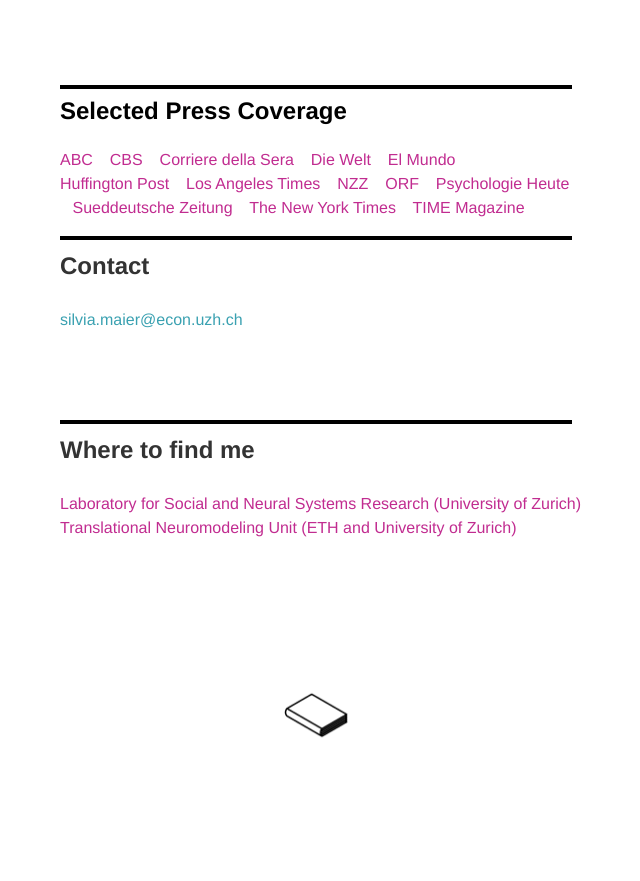
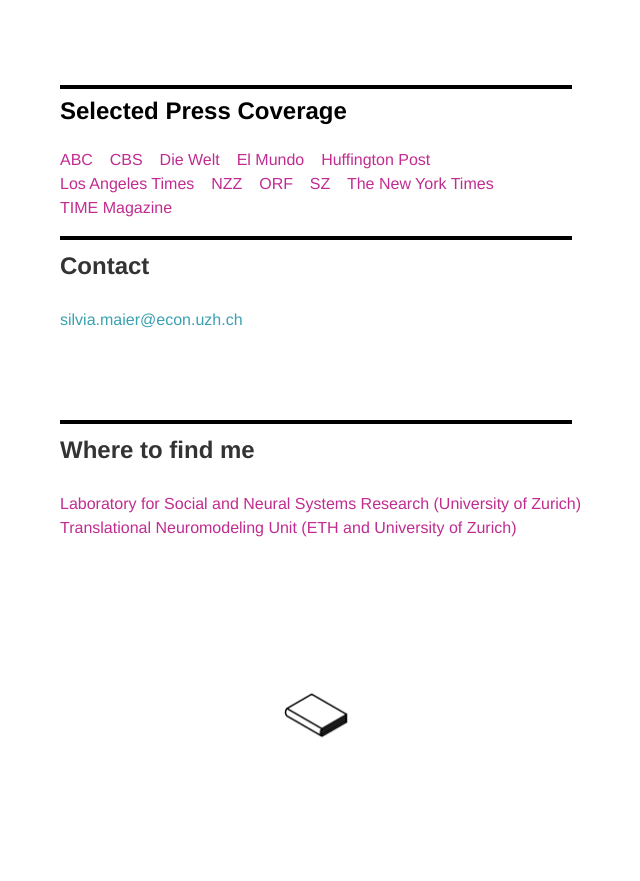
Before and after one commit to silvia-maier/homepage, a plain HTML site: page index.html in a window 1280 px wide. Shown: the part 1894-2775 px from the top of the page, without its empty margins (324-964 px from the left). Drawn offline with Linux system fonts and the light colour scheme.

Commit message:
Update index.html

```diff
--- a/index.html
+++ b/index.html
@@ -107,15 +107,13 @@
         <p>
             <a class="nowrap" href="http://abcnews.go.com/Health/stress-make-weight-loss-harder/story?id=32991649">ABC</a>
             &ensp; <a class="nowrap" href="http://www.cbsnews.com/news/stress-can-sabotage-diet-self-control-brain-study/">CBS</a>
-            &ensp; <a class="nowrap" href="http://www.corriere.it/salute/nutrizione/15_agosto_24/perche-sotto-stress-dieta-fallisce-cediamo-tentazioni-e103da6c-4a4d-11e5-bdc5-ee9c5a368093.shtm">Corriere della Sera</a>
             &ensp; <a class="nowrap" href="http://www.welt.de/gesundheit/psychologie/article144879242/Schon-leichter-Stress-mindert-die-Selbstkontrolle.html">Die Welt</a>
             &ensp; <a class="nowrap" href="http://www.elmundo.es/salud/2015/08/06/55c251fb46163fa5668b4570.html">El Mundo</a>
             &ensp; <a class="nowrap" href="http://www.huffingtonpost.com/entry/one-common-thing-stands-in-the-way-of-you-and-a-healthy-diet_55c4d2ade4b0f1cbf1e4bb14">Huffington Post</a>
             &ensp; <a class="nowrap" href="https://www.latimes.com/science/sciencenow/la-sci-sn-stress-brain-chemistry-diet-20150805-story.html">Los Angeles Times</a>
             &ensp; <a class="nowrap" href="https://www.nzz.ch/wissenschaft/psychologie-und-gesundheit-das-herz-verraet-etwas-ueber-die-selbstkontrolle-ld.139424">NZZ</a>
             &ensp; <a class="nowrap" href="http://science.orf.at/stories/1761467/">ORF</a>
-            &ensp; <a class="nowrap" href="http://www.psychologie-heute.de/news/gesundheit-psyche/detailansicht/news/die_bessere_pause_kopie_1/">Psychologie Heute</a>
-            &ensp; <a class="nowrap" href="http://www.sueddeutsche.de/news/karriere/arbeit-schon-moderater-stress-kann-ess-selbstkontrolle-mindern-dpa.urn-newsml-dpa-com-20090101-150805-99-05219">Sueddeutsche Zeitung</a>
+            &ensp; <a class="nowrap" href="http://www.sueddeutsche.de/news/karriere/arbeit-schon-moderater-stress-kann-ess-selbstkontrolle-mindern-dpa.urn-newsml-dpa-com-20090101-150805-99-05219">SZ</a>
             &ensp; <a class="nowrap" href="http://well.blogs.nytimes.com/2015/08/20/candy-brain/?_r=1">The New York Times</a>
             &ensp; <a class="nowrap" href="http://time.com/4000295/this-graphic-shows-what-stress-does-to-your-body/">TIME Magazine</a>
         </p>
```
